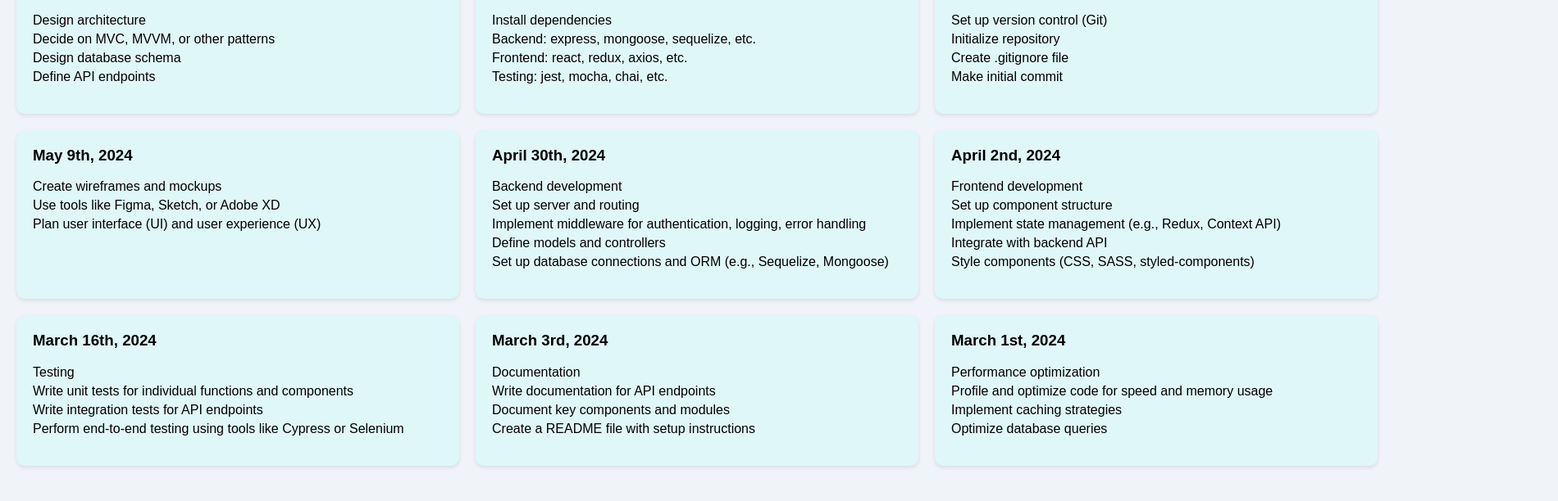
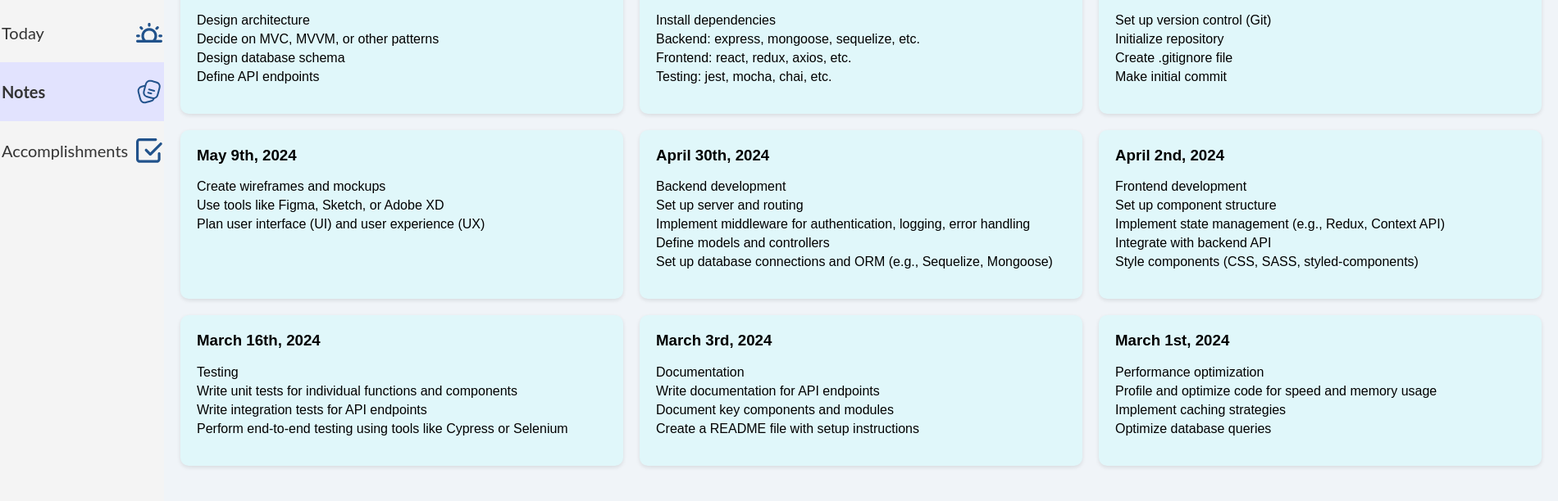
Before and after one commit to cse110-sp24-group23/dev-journal, a website: page src/notes/notes.html in a window 1280 px wide. Shown: the part 188-800 px from the top of the page at 82% size, 1900 px wide, since content can reach past the window. Drawn offline with Linux system fonts and the light colour scheme.

Commit message:
Added navbar for notes
#19 link for notes page and navbar on notes page

```diff
--- a/src/navbar/navbar.html
+++ b/src/navbar/navbar.html
@@ -17,7 +17,7 @@
             </a>
         </li>
         <li>
-            <a href="/src/notes/index.html" class="nav-link">
+            <a href="/src/notes/notes.html" class="nav-link">
                 <span class="nav-text">Notes</span>
                 <img src="/src/assets/icons/notes-icon.svg" alt="Notes Icon" class="nav-icon">
             </a>
--- a/src/notes/notes.html
+++ b/src/notes/notes.html
@@ -7,8 +7,14 @@
 
         <!-- Stylesheet-->
         <link rel="stylesheet" href="notes.css" />
+
+        <!-- Script -->
+        <script src="/src/navbar/navbar.js"></script>
     </head>
     <body>
+        <div id="navbar"></div>
+
+        <main>
             <div class="content">
                 <h2>Notes</h2>
                 <div class="buttons">
@@ -100,5 +106,6 @@
                     </div>
                 </div>
             </div>
+        </main>
     </body>
 </html>
```
Lines whose indentation alone changed are shown as unchanged.
